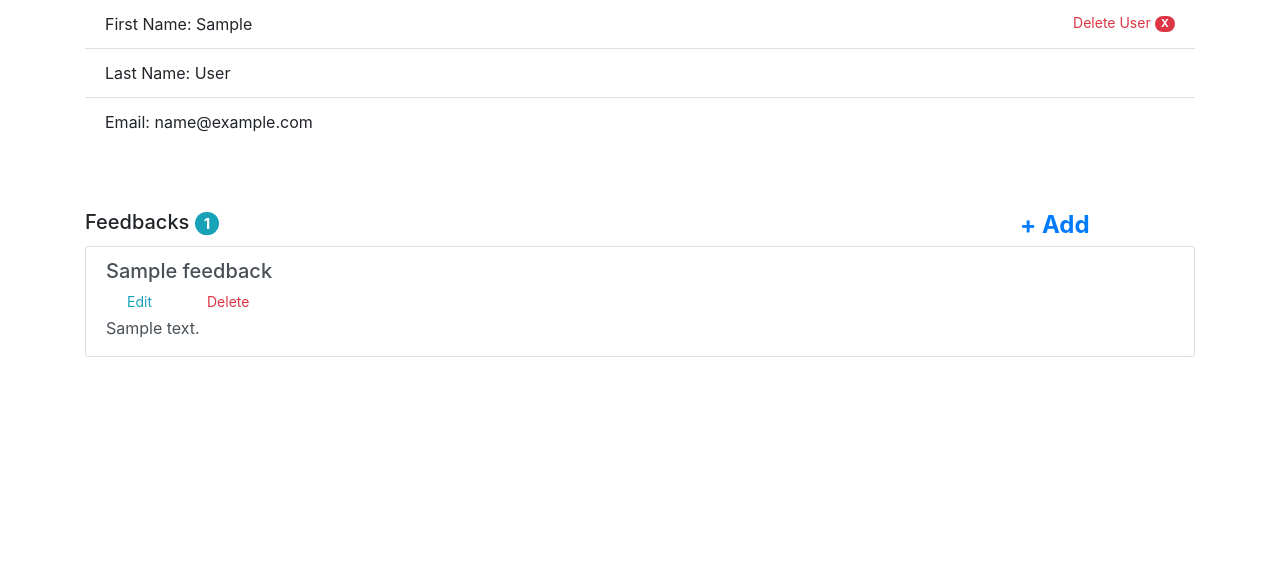
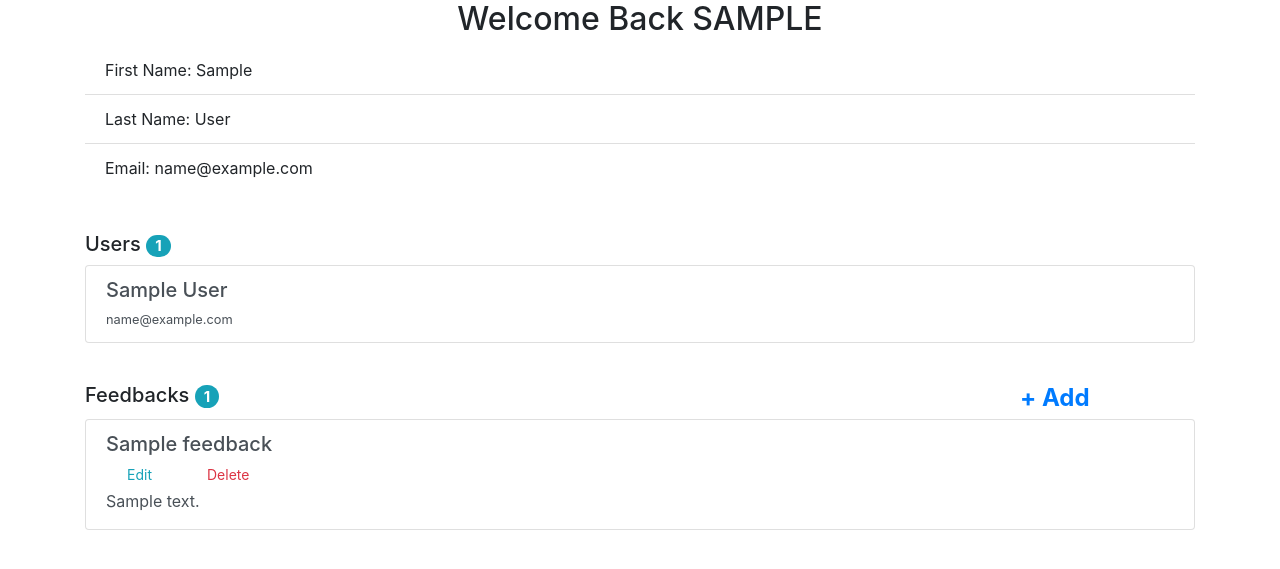
Before and after one commit to JchanCode/Flask_Feedback_Exercise, a Flask app: a page that uses templates/base.html in a window 1280 px wide. Shown: the top 569 px of the page. Run offline with Flask 2, Linux system fonts and the light colour scheme; the visitor is signed in with stand-in values (Sample User, id 1); tables that the repository leaves empty hold one stand-in row (values such as "Sample post"); some libraries are stand-ins or nearby versions.

Commit message:
added admin feature

```diff
--- a/app.py
+++ b/app.py
@@ -36,12 +36,20 @@ toolbar = DebugToolbarExtension(app)
 @app.route("/")
 def home():
     """redirect to register"""
+
+    if "username" in session:
+        return redirect(f"/users/{session['username']}")
+
     return redirect("/register")
 
 
 @app.route("/login", methods=["GET","POST"])
 def login():
     """Handle login form"""
+
+    if "username" in session:
+        flash("You already login")
+        return redirect(f"/users/{session['username']}")
 
     form = LoginForm()
     if form.validate_on_submit():
@@ -52,6 +60,7 @@ def login():
 
         if user:
             session["username"] = user.username
+            session["is_admin"] = user.is_admin
             return redirect(f"/users/{user.username}")
         else:
             form.username.errors = ["Invalid username/password"]
@@ -77,6 +86,10 @@ def logout():
 @app.route("/register", methods=["POST", "GET"])
 def register():
     """handle register form"""
+
+    if "username" in session:
+        flash("please logout before registering a new account")
+        return redirect(f"/users/{session['username']}")
 
     form = UserForm()
     if form.validate_on_submit():
@@ -106,6 +119,12 @@ def secret(username):
 
         flash("Please Log In", "danger")
         return redirect("/login")
+
+    if session["is_admin"]:
+        admin = User.query.filter_by(username=username).first()
+        all_users = User.query.all()
+        all_feedbacks = Feedback.query.all()
+        return render_template("admin.html",users=all_users,feedbacks=all_feedbacks,admin=admin)
 
     user = User.query.filter_by(username=username).first()
     feedbacks = Feedback.query.filter_by(username=username).all()
@@ -197,3 +216,16 @@ def feedback_delete(feedback_id):
         db.session.commit()
         flash("Feedback Deleted",'danger')
         return redirect(f"/users/{feedback.username}")
+
+
+"""
+
+                                Error Pages
+
+"""
+
+
+@app.errorhandler(404)
+def page_not_found(e):
+    """404 page"""
+    return render_template("404.html"), 404
--- a/models.py
+++ b/models.py
@@ -25,16 +25,17 @@ class User(db.Model):
     email = db.Column(db.String(50), nullable=False, unique=True)
     first_name = db.Column(db.String(30), nullable=False)
     last_name = db.Column(db.String(30), nullable=False)
+    is_admin = db.Column(db.Boolean, nullable=False, default=False)
     feedbacks = db.relationship("Feedback", backref="users", cascade="all, delete-orphan")
 
     @classmethod
-    def register(cls, username, password,email,first_name,last_name):
+    def register(cls, username, password, email, first_name, last_name, is_admin=False):
         """register user"""
 
         hashed = bcrypt.generate_password_hash(password)
         hashed_utf8 = hashed.decode("utf-8")
 
-        return cls(username=username, password=hashed_utf8, email=email, first_name=first_name, last_name=last_name)
+        return cls(username=username, password=hashed_utf8, email=email, first_name=first_name, last_name=last_name, is_admin=is_admin)
 
 
     @classmethod
--- /dev/null
+++ b/templates/admin.html
@@ -0,0 +1,64 @@
+{% extends "base.html"%}
+
+{% block title%}Boss Page{% endblock %}
+
+
+{% block content %}
+
+
+<h2 class="text-center">Welcome Back {{admin.first_name|upper}}</h2>
+<div class="container">
+     <ul class="list-group list-group-flush">
+        <li class="list-group-item">First Name: {{admin.first_name}}</li>
+        <li class="list-group-item">Last Name: {{admin.last_name}}</li>
+        <li class="list-group-item">Email: {{admin.email}}</li>
+    </ul>
+</div>
+<br>
+<div class="container">
+        <div class="row">
+            <h5 class="col mt-3" >Users <span class="badge badge-pill badge-info display-4">{{users|count}}</span></h5>
+        </div>
+
+        <div class="list-group">
+        {% for user in users %}
+            <div class="list-group-item list-group-item-action flex-column align-items-start">
+                <div class="d-flex w-100 justify-content-between row">
+                    <h5 class="col-12 mb-1">{{user.first_name}} {{user.last_name}}</h5>
+                    <div class="col"></div>
+                </div>
+                <small class="mb-1">{{user.email}}</small>
+            </div>
+        {% endfor %}
+        </div>
+</div>
+<br>
+<div class="container">
+<!-- Feedback header / Add Link -->
+    <div class="row">
+        <h5 class="col mt-3" >Feedbacks <span class="badge badge-pill badge-info display-4">{{feedbacks|count}}</span></h5>
+
+        <a style="font-size: 2rem;" class="col-2 p-0 m-0 mt-1" href="/users/{{admin.username}}/feedback/add"><span  class="badge p-0 m-0">+ Add</span></a>
+
+    </div>
+<!-- Feedback's title/content container -->
+    <div class="list-group">
+    {% for feedback in feedbacks %}
+        <div class="list-group-item list-group-item-action flex-column align-items-start">
+            <div class="d-flex w-100 justify-content-between row">
+                <h5 class="col-12 mb-1">{{feedback.title}}</h5>
+                <a class="col-1 btn btn-outline-info btn-sm border-0 ml-1" href="/feedback/{{feedback.id}}/update">Edit</a>
+                <form class="col-1" action='/feedback/{{feedback.id}}/delete'  method="POST">
+                    <button type="submit" class="btn btn-outline-danger btn-sm border-0 ">Delete</button>
+                </form>
+                <div class="col"></div>
+            </div>
+            <p class="mb-1">{{feedback.content}}</p>
+        </div>
+    {% endfor %}
+    </div>
+</div>
+
+
+
+{% endblock %}
--- a/templates/secret.html
+++ b/templates/secret.html
@@ -3,27 +3,30 @@
 {% block title%}Secret{% endblock %}
 
 
+
+
+
 {% block content %}
 
 <div class="container">
-    <ul class="list-group list-group-flush">
+
             <li class="list-group-item">First Name: {{user.first_name}}
+
             {% if session["username"] == user.username %}
                 <form action='/users/{{user.username}}/delete' style="display:inline" method="POST">
                     <button type="submit" class="btn btn-outline-danger btn-sm float-right border-0 m-0 p-0">Delete User <span class="badge badge-pill badge-danger">X</span></button>
                 </form>
             {% endif %}
+
             </li>
             <li class="list-group-item">Last Name: {{user.last_name}}</li>
             <li class="list-group-item">Email: {{user.email}}</li>
     </ul>
 </div>
-
 <br>
 
 
 
-<br>
 
 <div class="container">
 <!-- Feedback header / Add Link -->
@@ -52,5 +55,5 @@
     {% endfor %}
     </div>
 </div>
-
+{% endif %}
 {% endblock %}
```
Also changed, not shown: templates/404.html (added, +14 -0 lines).
